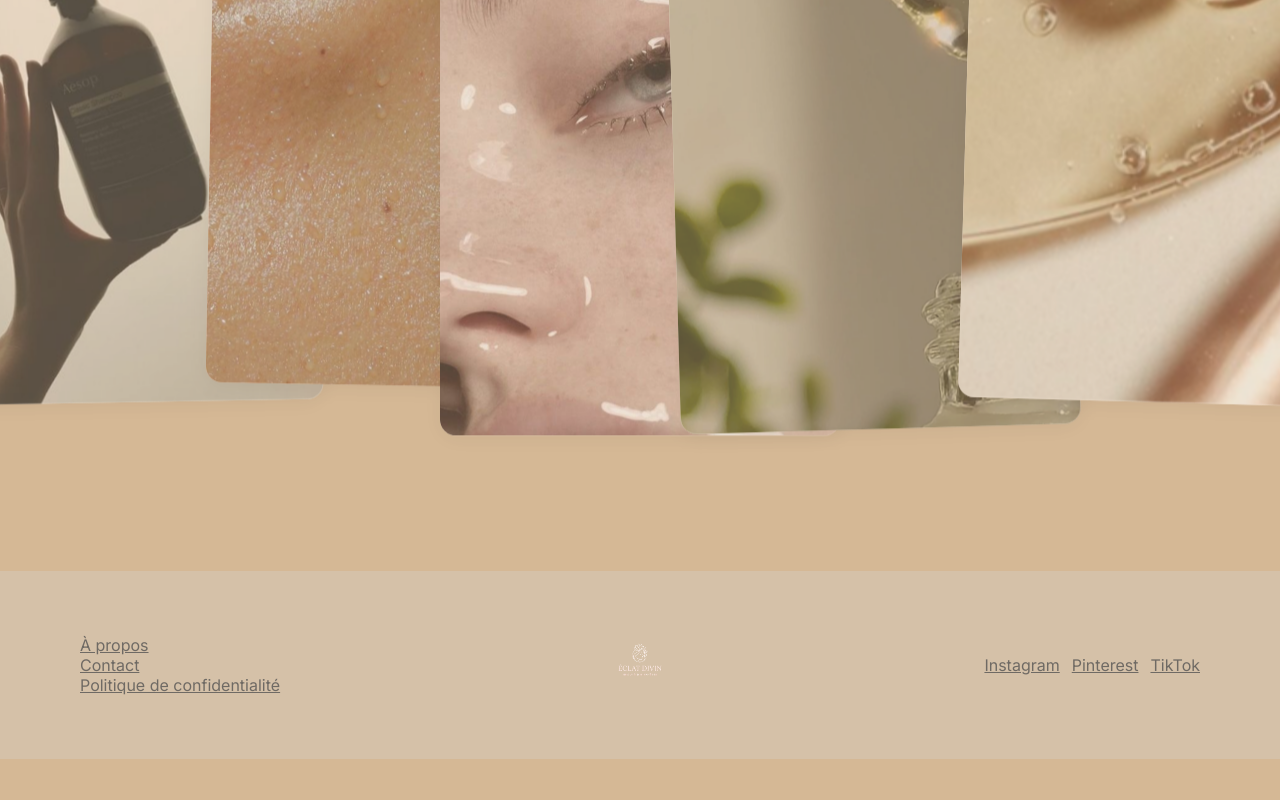
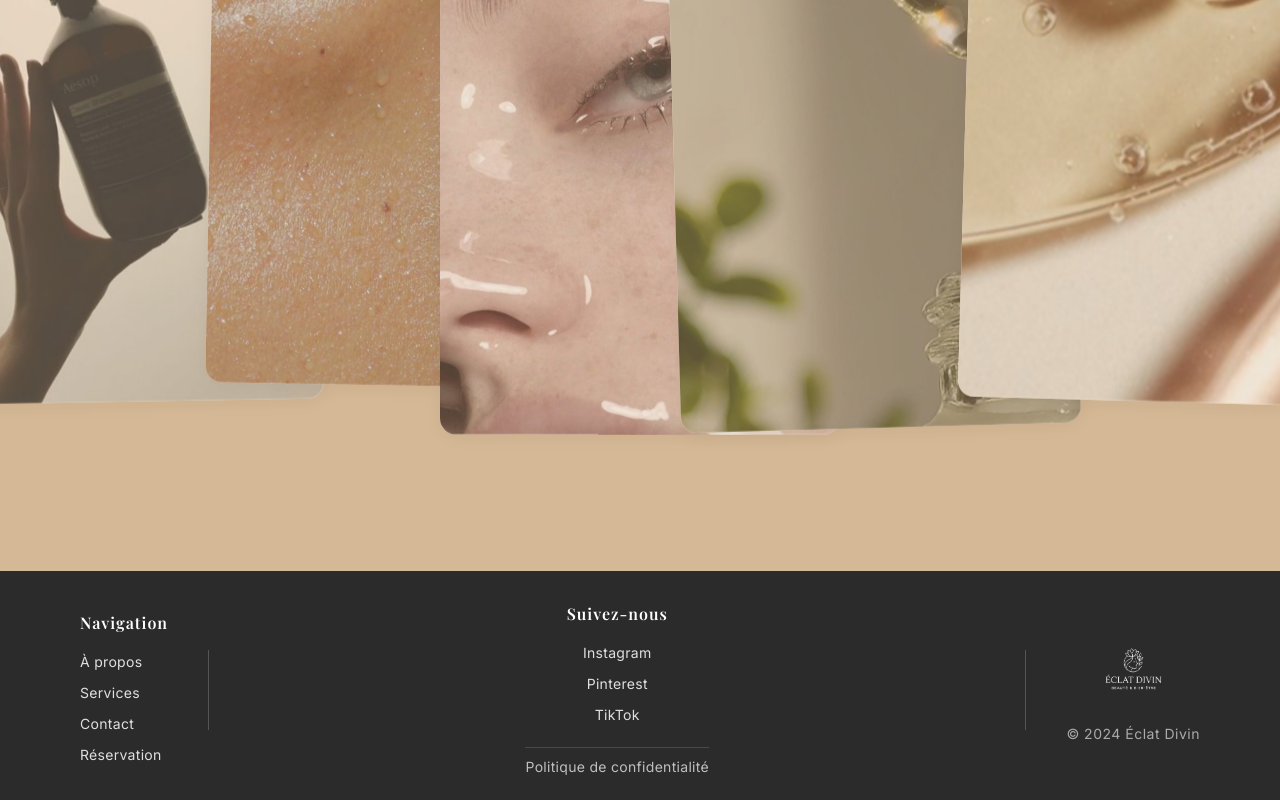
Before and after one commit to LeaJeanneMathieu/EclatDivin, a React (Vite) app: page / in a window 1280 px wide. Shown: the part 3742-4542 px from the top of the page. Before the commit the page ends 4501 px from the top, so only its background shows below. Built offline with nearby package versions, Linux system fonts and the light colour scheme.

Commit message:
Update Footer and global styles

```diff
--- a/src/components/Footer.tsx
+++ b/src/components/Footer.tsx
@@ -2,20 +2,39 @@ import logoFooter from '../../assets/logo-footer.png';
 
 export function Footer() {
   return (
-    <footer className="section" style={{ background: '#d5c1a8' }}>
-      <div className="container" style={{ display: 'grid', gridTemplateColumns: '1fr 1fr 1fr', alignItems: 'center', gap: 20 }}>
-        <div>
-          <a href="#" className="muted" style={{ display: 'block' }}>À propos</a>
-          <a href="#" className="muted" style={{ display: 'block' }}>Contact</a>
-          <a href="#" className="muted" style={{ display: 'block' }}>Politique de confidentialité</a>
-        </div>
-        <div style={{ textAlign: 'center' }}>
-          <img src={logoFooter} alt="Éclat Divin" style={{ height: 56 }} />
-        </div>
-        <div style={{ textAlign: 'right' }}>
-          <a href="#" className="muted" style={{ marginLeft: 12 }}>Instagram</a>
-          <a href="#" className="muted" style={{ marginLeft: 12 }}>Pinterest</a>
-          <a href="#" className="muted" style={{ marginLeft: 12 }}>TikTok</a>
+    <footer className="footer-section">
+      <div className="container">
+        <div className="footer-content">
+          <div className="footer-column">
+            <h3 className="footer-title">Navigation</h3>
+            <nav className="footer-nav">
+              <a href="#about" className="footer-link">À propos</a>
+              <a href="#services" className="footer-link">Services</a>
+              <a href="#contact" className="footer-link">Contact</a>
+              <a href="#book" className="footer-link">Réservation</a>
+            </nav>
+          </div>
+
+          <div className="footer-separator"></div>
+
+          <div className="footer-column footer-center-column">
+            <h3 className="footer-title">Suivez-nous</h3>
+            <div className="footer-social">
+              <a href="#" className="footer-link footer-social-link">Instagram</a>
+              <a href="#" className="footer-link footer-social-link">Pinterest</a>
+              <a href="#" className="footer-link footer-social-link">TikTok</a>
+            </div>
+            <div className="footer-legal">
+              <a href="#" className="footer-link footer-legal-link">Politique de confidentialité</a>
+            </div>
+          </div>
+
+          <div className="footer-separator"></div>
+
+          <div className="footer-column footer-logo-column">
+            <img src={logoFooter} alt="Éclat Divin" className="footer-logo" />
+            <p className="footer-copyright">© 2024 Éclat Divin</p>
+          </div>
         </div>
       </div>
     </footer>
--- a/src/styles/global.css
+++ b/src/styles/global.css
@@ -435,3 +435,156 @@ header a.nav-link:hover {
     height: 36px;
   }
 }
+
+/* ============================================
+   FOOTER - DESIGN AMÉLIORÉ AVEC TEXTE BLANC
+   ============================================ */
+
+.footer-section {
+  background: #2b2b2b;
+  color: white;
+  padding: 32px 24px 24px;
+  position: relative;
+}
+
+.footer-content {
+  display: flex;
+  align-items: center;
+  justify-content: space-between;
+  gap: 40px;
+}
+
+.footer-center-column {
+  flex: 1;
+  text-align: center;
+  align-items: center;
+}
+
+.footer-column {
+  display: flex;
+  flex-direction: column;
+  gap: 8px;
+}
+
+.footer-logo-column {
+  text-align: center;
+  align-items: center;
+  flex-shrink: 0;
+}
+
+.footer-separator {
+  width: 1px;
+  height: 80px;
+  background: rgba(255, 255, 255, 0.2);
+  flex-shrink: 0;
+}
+
+.footer-title {
+  font-family: 'Playfair Display', serif;
+  font-size: 16px;
+  font-weight: 600;
+  color: white;
+  margin: 0 0 8px 0;
+  letter-spacing: 1px;
+}
+
+.footer-nav {
+  display: flex;
+  flex-direction: column;
+  gap: 6px;
+}
+
+.footer-link {
+  color: rgba(255, 255, 255, 0.85);
+  text-decoration: none;
+  font-size: 14px;
+  transition: color 200ms ease, transform 200ms ease, opacity 200ms ease;
+  display: inline-block;
+  letter-spacing: 0.3px;
+}
+
+.footer-link:hover {
+  color: white;
+  transform: translateX(4px);
+  opacity: 1;
+}
+
+.footer-nav .footer-link {
+  padding: 4px 0;
+}
+
+.footer-social {
+  display: flex;
+  flex-direction: column;
+  gap: 6px;
+  margin-bottom: 12px;
+}
+
+.footer-social-link {
+  padding: 4px 0;
+}
+
+.footer-legal {
+  margin-top: auto;
+  padding-top: 8px;
+  border-top: 1px solid rgba(255, 255, 255, 0.15);
+}
+
+.footer-legal-link {
+  font-size: 14px;
+  color: rgba(255, 255, 255, 0.7);
+}
+
+.footer-logo {
+  height: 72px;
+  width: auto;
+  margin-bottom: 8px;
+  filter: brightness(0) invert(1);
+  opacity: 0.95;
+}
+
+.footer-copyright {
+  color: rgba(255, 255, 255, 0.6);
+  font-size: 14px;
+  margin: 0;
+  letter-spacing: 0.5px;
+}
+
+/* Responsive Footer */
+@media (max-width: 768px) {
+  .footer-section {
+    padding: 40px 24px 24px;
+  }
+
+  .footer-content {
+    flex-direction: column;
+    gap: 32px;
+    align-items: center;
+    justify-content: center;
+  }
+
+  .footer-separator {
+    width: 100%;
+    height: 1px;
+  }
+
+  .footer-column {
+    align-items: center;
+  }
+
+  .footer-center-column {
+    text-align: center;
+  }
+
+  .footer-nav {
+    align-items: center;
+  }
+
+  .footer-social {
+    align-items: center;
+  }
+
+  .footer-link:hover {
+    transform: translateY(-2px);
+  }
+}
```
